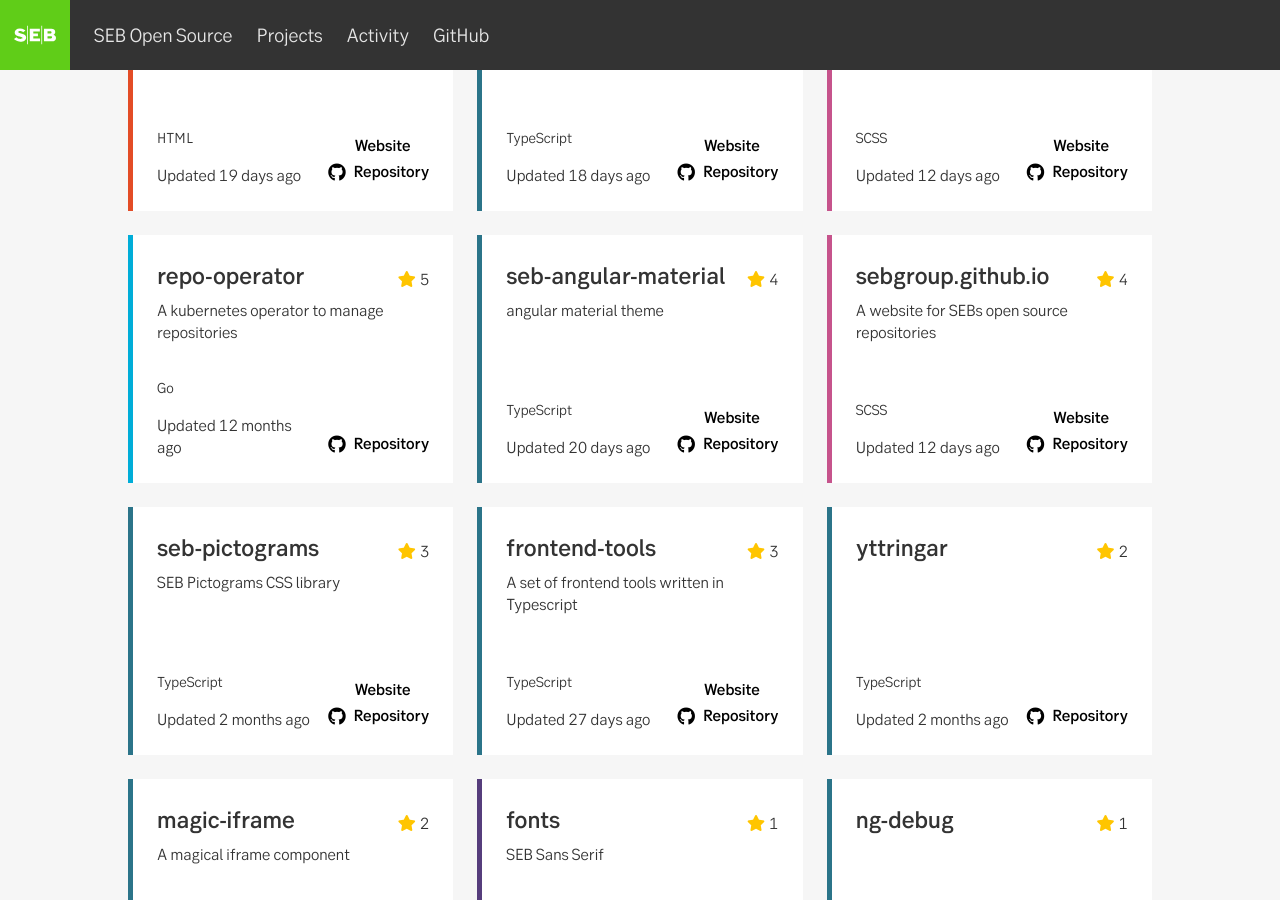
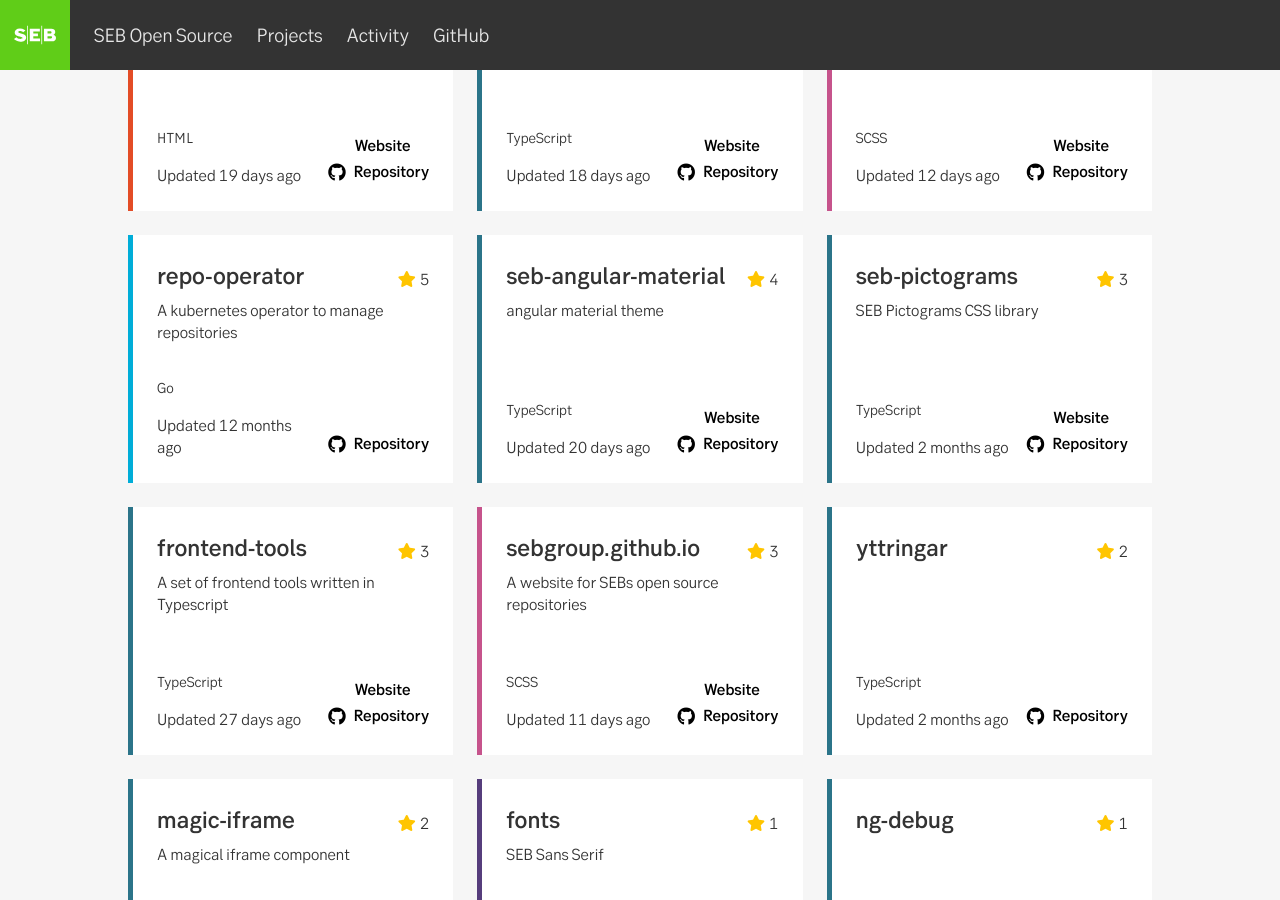
Before and after one commit to seb-oss/sebgroup.github.io, a Jekyll site: the page built from projects.html, in a window 1280 px wide and 900 px high, scrolled down 714 px. Built offline with Jekyll 4.4.1, drawn with Linux system fonts in a browser that asks for light colours; nearby versions of some CDN libraries; part of the change alters nothing that is shown.

Commit message:
chore: updating projects.json

```diff
--- a/_data/projects.json
+++ b/_data/projects.json
@@ -22,7 +22,7 @@
       "url": "https://github.com/sebgroup/openbanking",
       "pushedAt": "2020-10-07T15:25:10Z",
       "primaryLanguage": null,
-      "stargazers": 10,
+      "stargazers": 9,
       "forkCount": 6,
       "openIssues": 2,
       "lastIssueCreatedAt": "2019-12-16T10:08:28Z",
@@ -125,21 +125,6 @@
       "contributors": 6
     },
     {
-      "name": "sebgroup.github.io",
-      "description": "A website for SEBs open source repositories",
-      "homepageUrl": "https://sebgroup.github.io/",
-      "url": "https://github.com/sebgroup/sebgroup.github.io",
-      "pushedAt": "2020-11-05T23:31:43Z",
-      "primaryLanguage": {
-        "name": "SCSS",
-        "color": "#c6538c"
-      },
-      "stargazers": 4,
-      "forkCount": 0,
-      "openIssues": 0,
-      "lastIssueCreatedAt": "2020-04-01T06:12:32Z"
-    },
-    {
       "name": "seb-pictograms",
       "description": "SEB Pictograms CSS library",
       "homepageUrl": "https://sebgroup.github.io/seb-pictograms/",
@@ -170,6 +155,21 @@
       "openIssues": 0,
       "lastIssueCreatedAt": "2020-08-24T03:12:48Z",
       "contributors": 4
+    },
+    {
+      "name": "sebgroup.github.io",
+      "description": "A website for SEBs open source repositories",
+      "homepageUrl": "https://sebgroup.github.io/",
+      "url": "https://github.com/sebgroup/sebgroup.github.io",
+      "pushedAt": "2020-11-06T23:31:39Z",
+      "primaryLanguage": {
+        "name": "SCSS",
+        "color": "#c6538c"
+      },
+      "stargazers": 3,
+      "forkCount": 0,
+      "openIssues": 0,
+      "lastIssueCreatedAt": "2020-04-01T06:12:32Z"
     },
     {
       "name": "yttringar",
```
